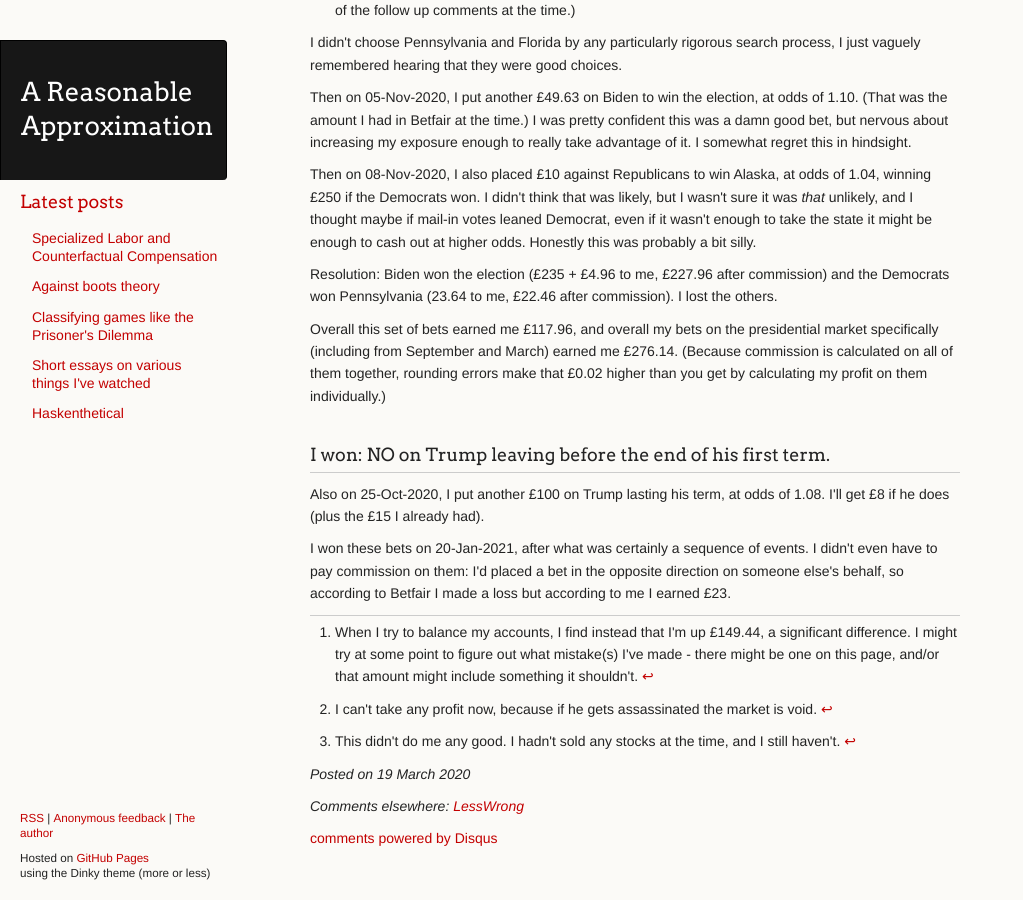
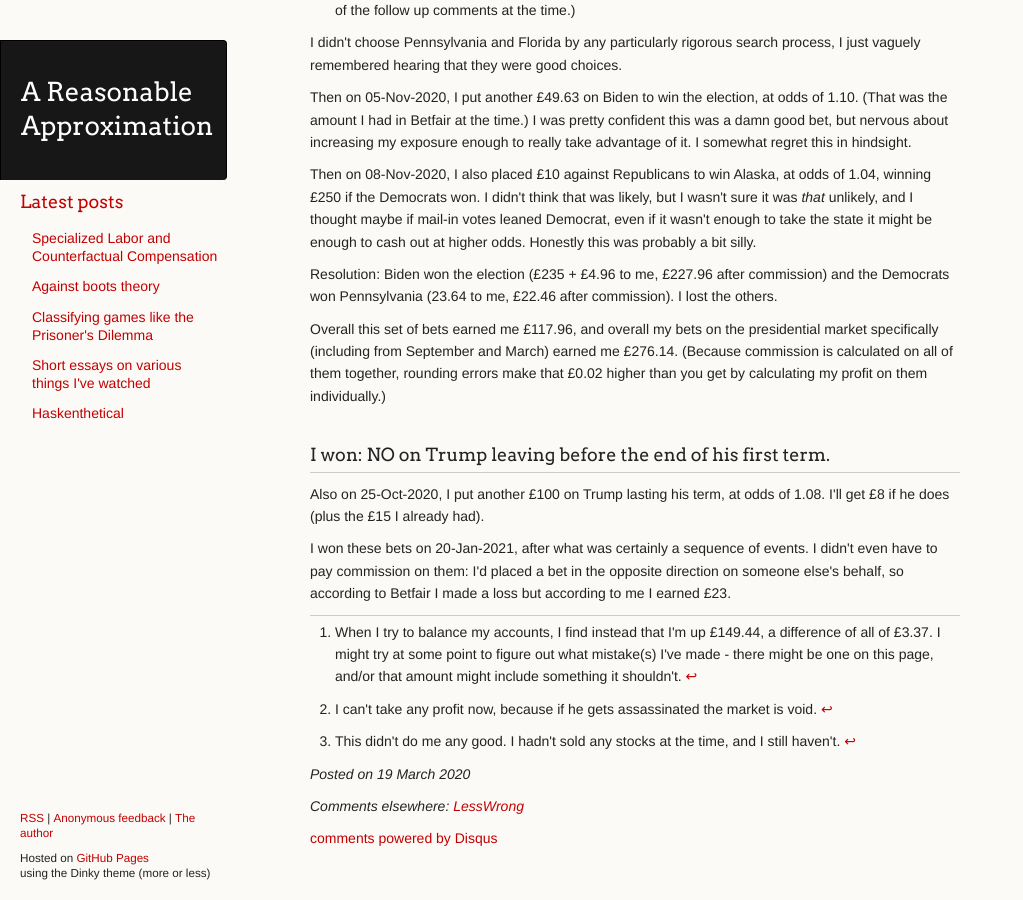
Before and after one commit to ChickenProp/chickenprop.github.com, a Jekyll site: the page built from _posts/2020-03-19-bet-log.md, in a window 1280 px wide and 900 px high, scrolled down 2570 px. Shown: the whole window, without its empty margins (0-1023 px from the left). Built offline with Jekyll 4.4.1, drawn with Linux system fonts in a browser that asks for light colours; nearby versions of some CDN libraries; formulas are drawn with MathJax 3; comment, search, counter and statistics services are not loaded; some of the changed text lies outside the part shown.

Commit message:
Editing.

```diff
--- a/_posts/2020-03-19-bet-log.md
+++ b/_posts/2020-03-19-bet-log.md
@@ -8,9 +8,9 @@
 ---
 I occasionally make bets about future events. I think I probably should do that more often than I currently do. Given that, I think it's good practice to have a public record of the bets I've made and their outcomes, when available.
 
-I'll try to keep this updated going forward, if I continue to make bets. As of 20-Jan-2021, I'm up £122.43[^balancing] with eight wins and four losses.
+I'll try to keep this updated going forward, if I continue to make bets. As of 20-Jan-2021, I'm up £146.07[^balancing] with eight wins and four losses.
 
-[^balancing]: When I try to balance my accounts, I find instead that I'm up £149.44, a significant difference. I might try at some point to figure out what mistake(s) I've made - there might be one on this page, and/or that amount might include something it shouldn't.
+[^balancing]: When I try to balance my accounts, I find instead that I'm up £149.44, a difference of all of £3.37. I might try at some point to figure out what mistake(s) I've made - there might be one on this page, and/or that amount might include something it shouldn't.
 
 (This has nothing to do with the [matched betting](http://reasonableapproximation.net/2018/06/02/matched-betting.html) that I previously wrote about. There I was earning money from sign-up bonuses. Here I'm trying to earn money by being better at predicting the future than other people.)
 
```
Also changed, not shown: drafts/review-order-without-law.md (+1 -1 lines).
